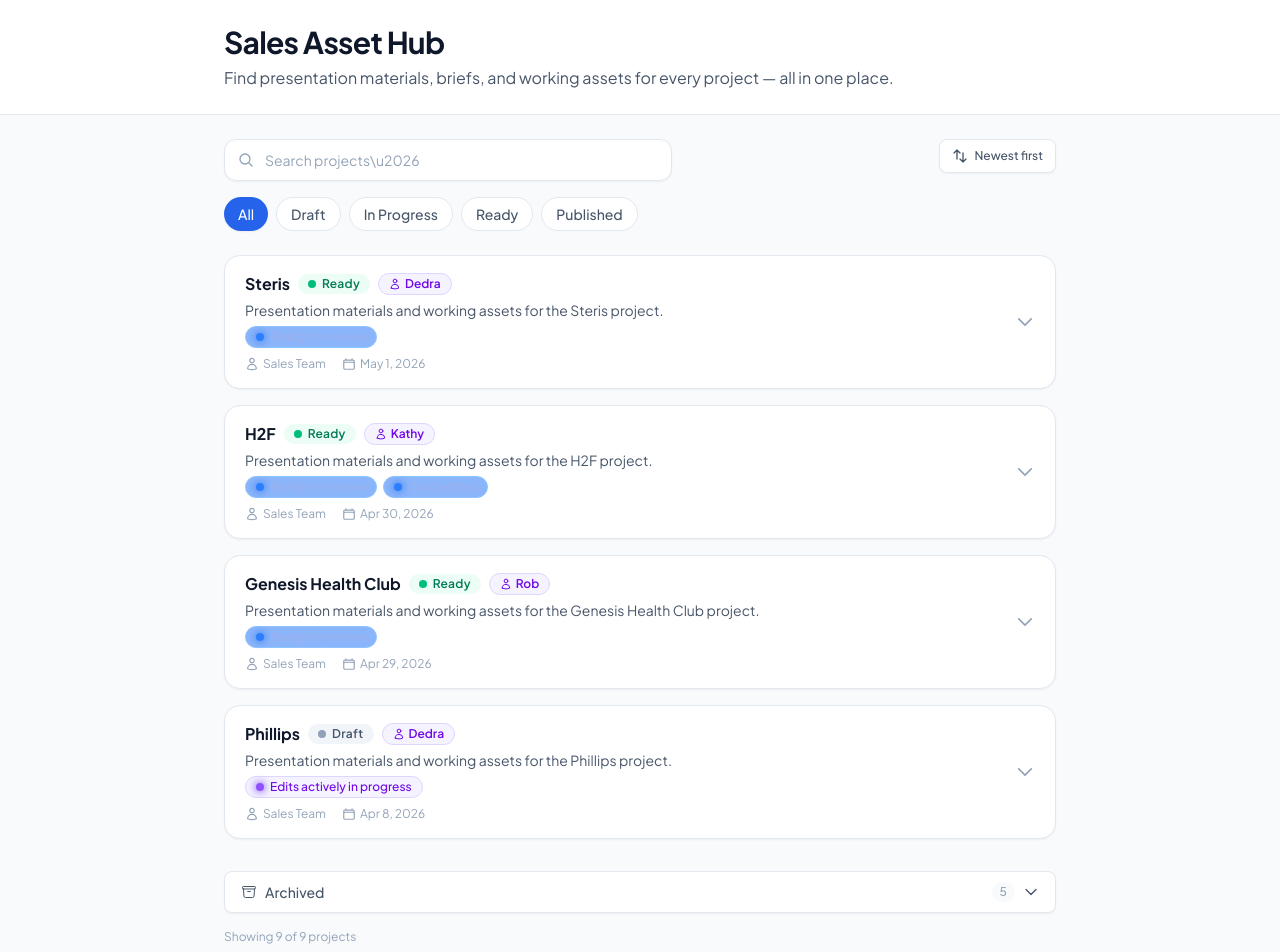
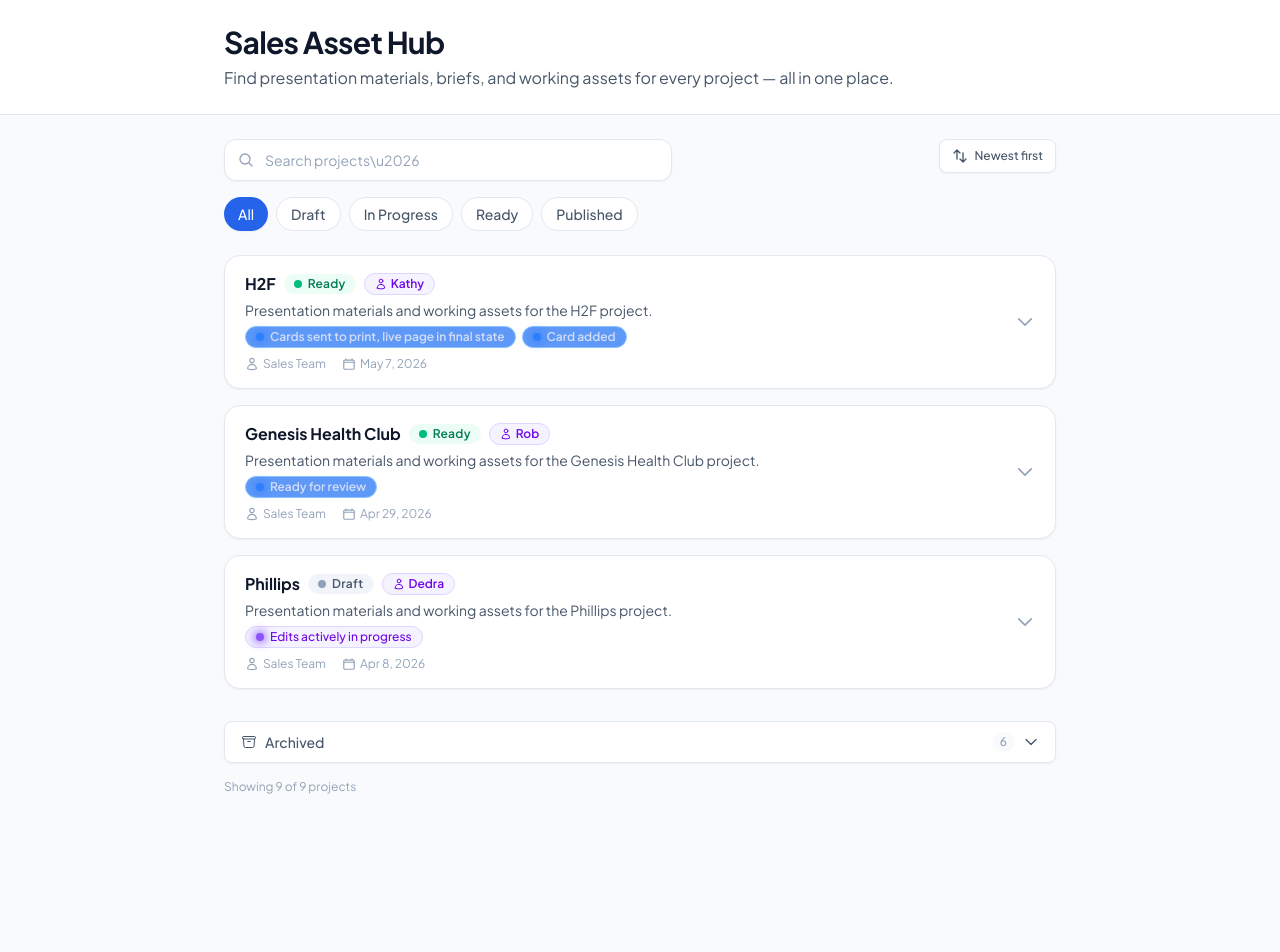
Before and after one commit to LauraRestum/envision-sales-marketing-dashboard, a Next.js app: page / in a window 1280 px wide. Shown: the top 952 px of the page. After the commit the page ends 819 px from the top, so only its background shows below. Built offline with nearby package versions, Linux system fonts and the light colour scheme.

Commit message:
Archive Steris and update H2F status to print-ready
Steris is now archived alongside the other completed projects, and
H2F's status reflects that the cards have gone to print and the live
page is finalized.

```diff
--- a/src/data/projects.ts
+++ b/src/data/projects.ts
@@ -327,9 +327,9 @@ export const projects: Project[] = [
     description: "Presentation materials and working assets for the H2F project.",
     owner: "Sales Team",
     status: "Ready",
-    lastUpdated: "2026-04-30",
+    lastUpdated: "2026-05-07",
     assignee: "Kathy",
-    statusNote: "Ready for review",
+    statusNote: "Cards sent to print, live page in final state",
     statusNoteVariant: "blue",
     extraNote: "Card added",
     assets: {
@@ -386,6 +386,7 @@ export const projects: Project[] = [
     status: "Ready",
     lastUpdated: "2026-05-01",
     assignee: "Dedra",
+    archived: true,
     statusNote: "Ready for review",
     statusNoteVariant: "blue",
     assets: {
```
